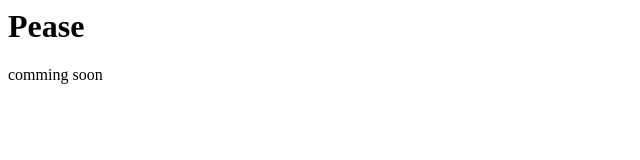
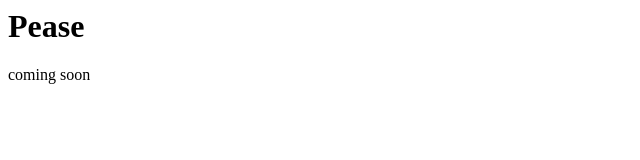
Before and after one commit to pease/pease.github.com, a plain HTML site: page index.html in a window 1280 px wide. Shown: the full height of the page, 0-640 px from the left. Drawn offline with Linux system fonts and the light colour scheme.

Commit message:
fixed typo

```diff
--- a/index.html
+++ b/index.html
@@ -6,6 +6,6 @@
 
   <body>
     <h1>Pease</h1>
-    <p>comming soon</p>
+    <p>coming soon</p>
   </body>
 </html>
```
